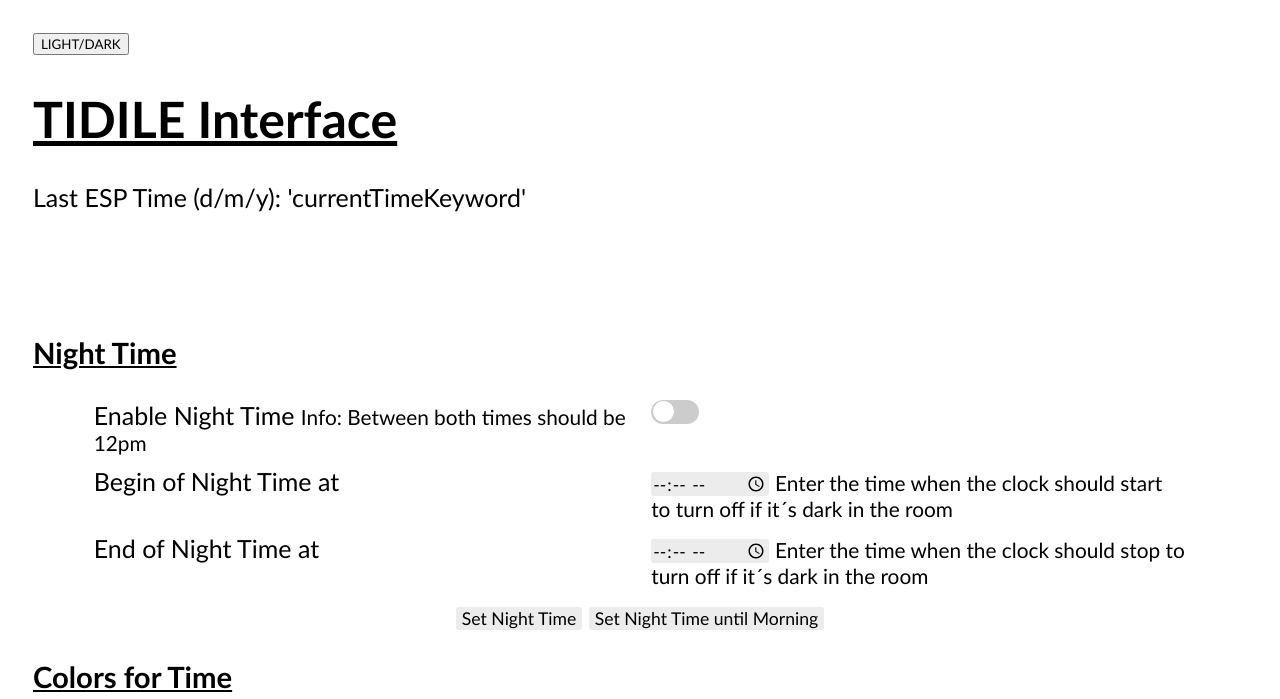
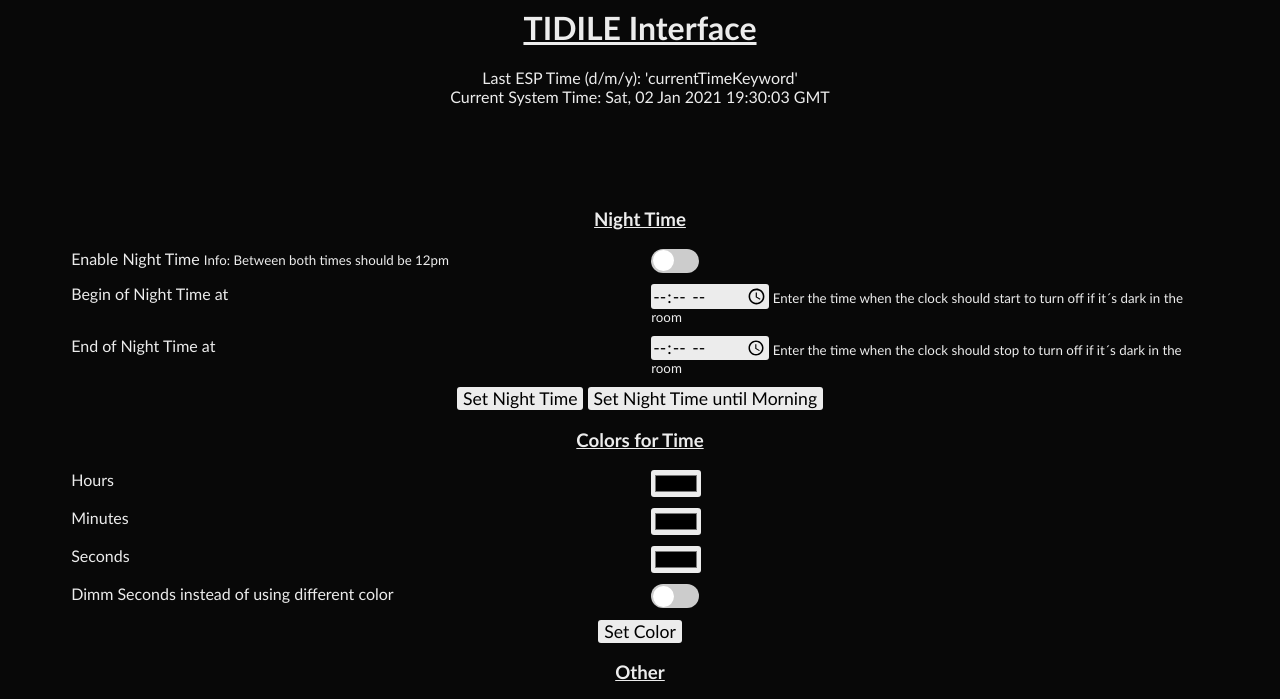
Before and after one commit to mt32net/TIDILE, a plain HTML site: page index.html in a window 1280 px wide. Shown: the top 699 px of the page. Drawn offline with Linux system fonts and the light colour scheme.

Commit message:
Revert "Toogle Dark and Light mode"

```diff
--- a/index.html
+++ b/index.html
@@ -7,9 +7,6 @@
 </head>
 
 <body>
-  <div class="tooglebutton">
-<button onclick="myFunction()">LIGHT/DARK</button>
-</div>
   <h1>TIDILE Interface</h1>
   <div>Last ESP Time (d/m/y): 'currentTimeKeyword'</div>
   <div id="curTime"></div>
@@ -165,11 +162,6 @@
   };
   onDimmSecondsChange();
   var timeUpdater = setInterval(() => loop(), 990);
-
-  function myFunction() {
-   var element = document.body;
-   element.classList.toggle("dark-mode");
-
 </script>
 
 </html>
--- a/styles.css
+++ b/styles.css
@@ -1,17 +1,11 @@
 * {
   font-family: 'Calibri', sans-serif;
+  color: rgb(236, 236, 236);
 }
 
 body {
-  padding: 25px;
-  background-color: white;
-  color: black;
-  font-size: 25px;
-}
-
-.dark-mode {
-  background-color:#23272A;
-  color: white;
+  background-color: #080808;
+  text-align: center;
 }
 
 form {
```
